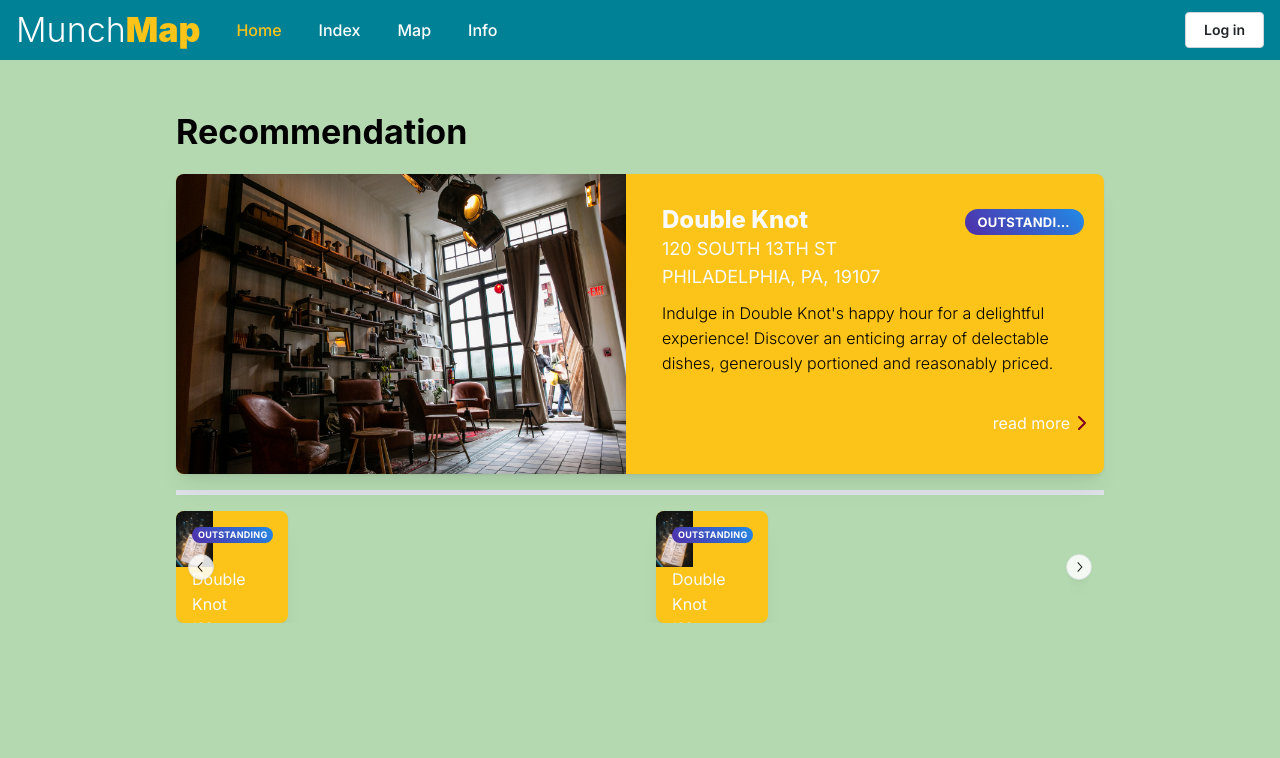
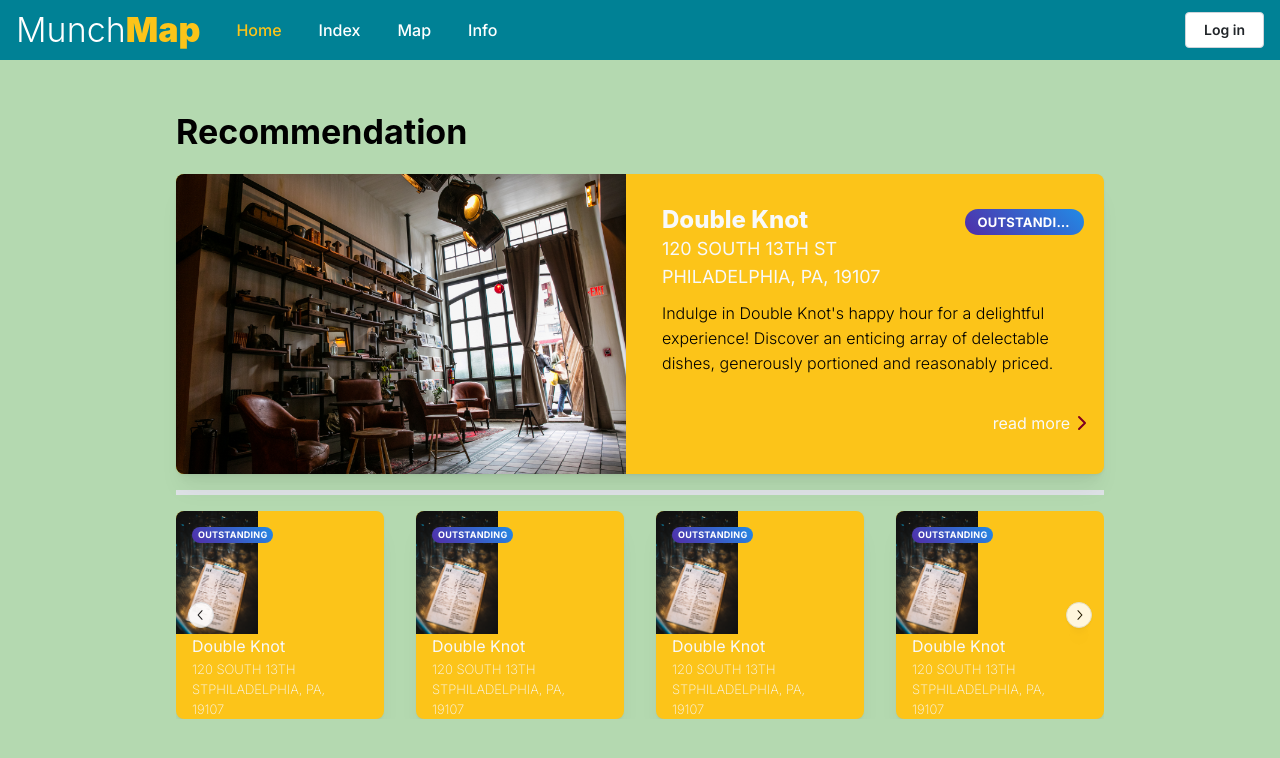
Before and after one commit to AlphaXII/MunchMap, a Next.js app in the folder munchmap-app/: page / in a window 1280 px wide. Shown: the top 758 px of the page. Built offline with nearby package versions, Linux system fonts and the light colour scheme.

Commit message:
Carousel Completed

```diff
--- a/munchmap-app/components/Cards/MiniCard.tsx
+++ b/munchmap-app/components/Cards/MiniCard.tsx
@@ -18,7 +18,7 @@
 
 export function MiniCard() {
   return (
-    <Card shadow="md" radius="md" className={classes.card}>
+    <Card h="100%" w="100%" shadow="md" radius="md" className={classes.card}>
       <CardSection className={classes.section}>
         <Image
           src={property.image.src}
--- a/munchmap-app/components/Carousel/Carousel.tsx
+++ b/munchmap-app/components/Carousel/Carousel.tsx
@@ -89,11 +89,18 @@
 
   return (
     <Carousel
-      slideSize={{ base: "100%", sm: "50%" }}
-      slideGap={{ base: rem(2), sm: "xl" }}
+      slideSize={{ base: "25%", sm: "25%" }}
+      slideGap={{ base: rem(4), sm: "xl" }}
       align="start"
-      slidesToScroll={2}
+      loop
+      slidesToScroll={4}
     >
+      <CarouselSlide>
+        <MiniCard></MiniCard>
+      </CarouselSlide>
+      <CarouselSlide>
+        <MiniCard></MiniCard>
+      </CarouselSlide>
       <CarouselSlide>
         <MiniCard></MiniCard>
       </CarouselSlide>
```
